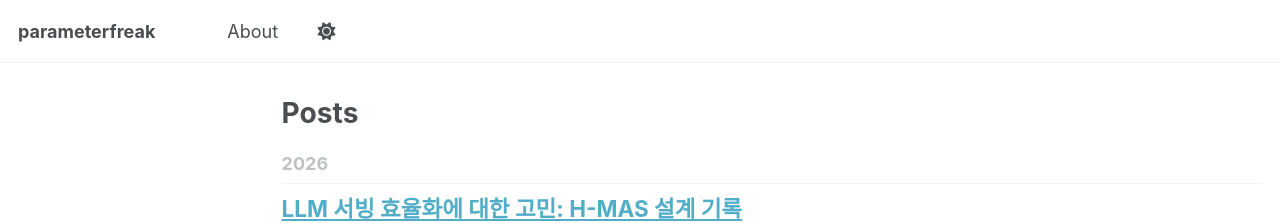
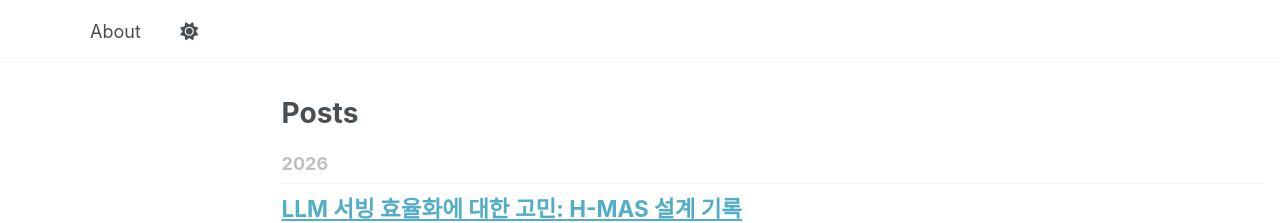
Before and after one commit to parameterfreak/parameterfreak.github.io, a Jekyll site: the page built from _pages/year-archive.html, in a window 1280 px wide. Shown: the top 223 px of the page. Built offline with Jekyll 4.4.1, drawn with Linux system fonts in a browser that asks for light colours; a script that is not in the unit is left out.

Commit message:
Remove site title from masthead header

```diff
--- a/_config.yml
+++ b/_config.yml
@@ -9,7 +9,7 @@
 # Basic Site Settings
 locale                   : "ko-KR"
 site_theme               : "default" # Currently available options are "default", "air"
-title                    : "parameterfreak"
+title                    : ""
 title_separator          : "-"
 name                     : &name "parameterfreak"
 description              : &description "Obsessively exploring AI, one parameter at a time"
```
